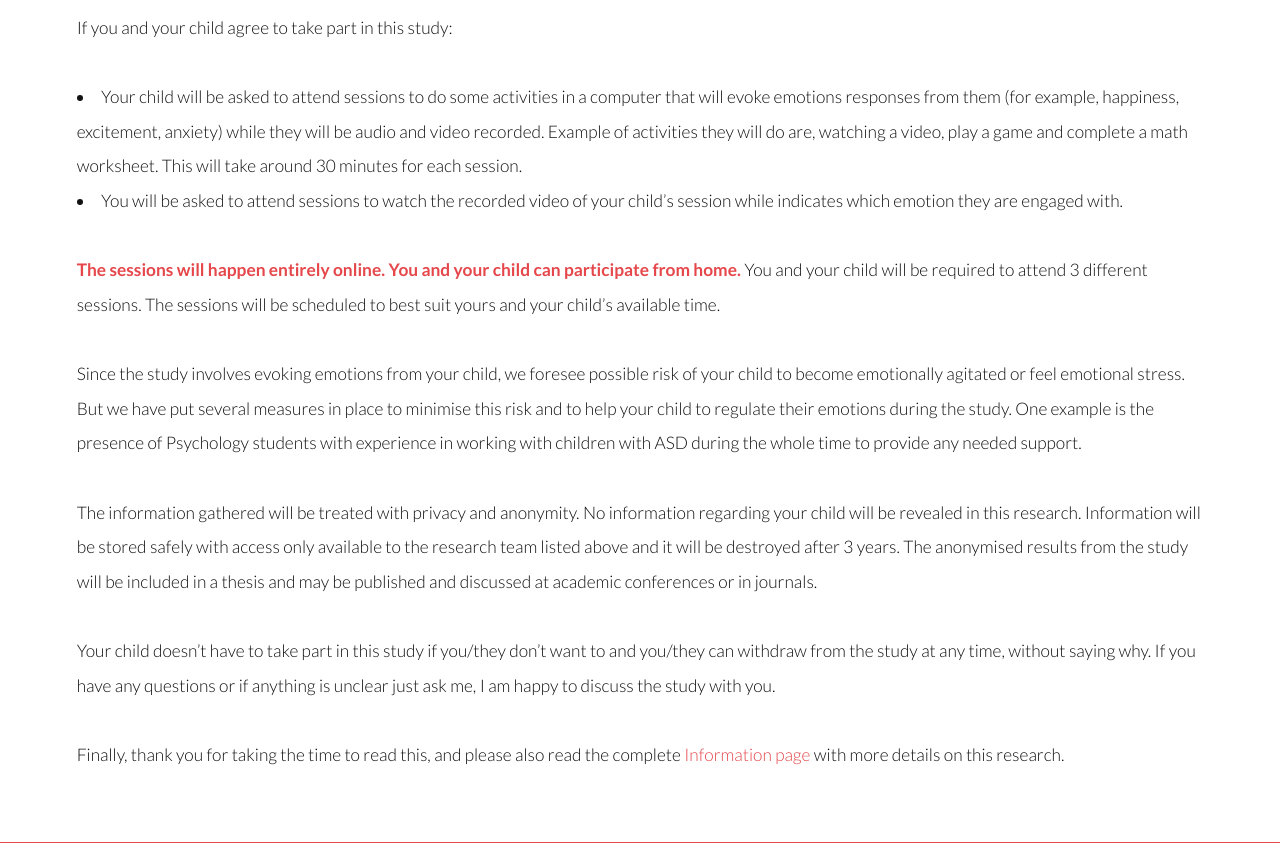
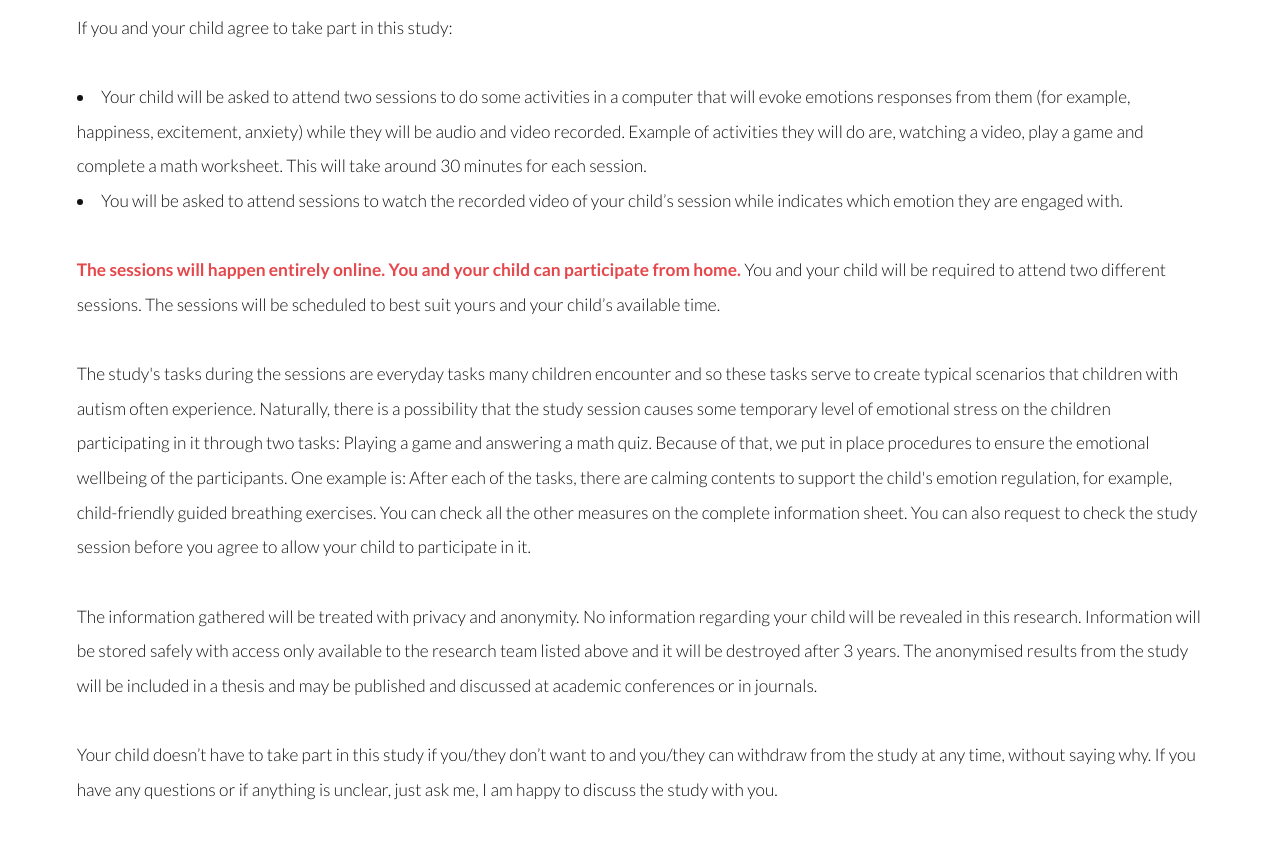
Before and after one commit to annanda/website_emotion_detection_for_children_with_asd, a Flask app: page /summary in a window 1280 px wide. Shown: the part 838-1681 px from the top of the page. Run offline with Flask 2, Linux system fonts and the light colour scheme.

Commit message:
More edits.

```diff
--- a/templates/information.html
+++ b/templates/information.html
@@ -20,7 +20,7 @@
                 project to help you deciding if you want to
                 allow your child to be part in this research.
             <ul>
-                <li>Find a summary of this information <a href="/about_project">here</a>.</li>
+                <li>Find a summary of this information <a href="/summary">here</a>.</li>
                 <li>Find all documents in pdf format <a href="/documents">here</a>.
                 </li>
             </ul>
--- a/templates/summary.html
+++ b/templates/summary.html
@@ -22,34 +22,37 @@
             <center><img src="../static/documents/flyer.png" width="700px"></center>
         </header>
         <p> If you and your child agree to take part in this study:
-            <li> Your child will be asked to attend sessions to do
-            some activities in a
-            computer that will evoke emotions responses from them (for example, happiness, excitement, anxiety) while
-            they will be
-            audio and video recorded. Example of activities they will do are, watching a video, play a game and
-            complete a math worksheet. This will take around 30 minutes for each session.</li>
-            <li>You will be asked to attend sessions to watch the
-            recorded video of your child’s session while indicates which emotion they are engaged with. </li>
+        <li> Your child will be asked to attend two sessions to do some activities in a computer that will evoke
+            emotions responses from them (for example, happiness, excitement, anxiety) while they will be audio and
+            video recorded. Example of activities they will do are, watching a video, play a game and complete a math
+            worksheet. This will take around 30 minutes for each session.
+        </li>
+        <li>You will be asked to attend sessions to watch the recorded video of your child’s session while indicates
+            which emotion they are engaged with.
+        </li>
         </p>
         <p>
             <strong>The sessions will happen entirely online. You and your child can participate from home. </strong>
-           You and your
-            child will be required to attend 3 different sessions. The sessions will be scheduled to best suit yours and
-            your child’s available time. </p>
+            You and your child will be required to attend two different sessions. The sessions will be scheduled to best
+            suit yours and your child’s available time. </p>
         <p>
-            Since the study involves evoking emotions from your child, we foresee possible risk of your child to become
-            emotionally agitated or feel emotional stress. But we have put several measures in place to minimise this
-            risk and to help your child to regulate their emotions during the study. One example is the presence of
-            Psychology students with experience in working with children with ASD during the whole time to provide any needed support.</p>
+            The study's tasks during the sessions are everyday tasks many children encounter and so these tasks serve to
+            create typical scenarios that children with autism often experience. Naturally, there is a possibility that
+            the study session causes some temporary level of emotional stress on the children participating in it
+            through two tasks: Playing a game and answering a math quiz. Because of that, we put in place procedures to
+            ensure the emotional wellbeing of the participants. One example is: After each of the tasks, there are
+            calming contents to support the child's emotion regulation, for example, child-friendly guided breathing
+            exercises. You can check all the other measures on the complete information sheet. You can also request to
+            check the study session before you agree to allow your child to participate in it. </p>
         <p>
             The information gathered will be treated with privacy and anonymity. No information regarding your child
             will be revealed in this research. Information will be stored safely with access only available to the
             research team listed above and it will be destroyed after 3 years. The anonymised results from the study
-            will be included in a thesis and may be published and discussed at academic conferences or in journals.</p>
+            will be included in a thesis and may be published and discussed at academic conferences or in journals. </p>
         <p>
             Your child doesn’t have to take part in this study if you/they don’t want to and you/they can withdraw from
-            the study at any time, without saying why. If you have any questions or if anything is unclear just ask me,
-            I am happy to discuss the study with you.</p>
+            the study at any time, without saying why. If you have any questions or if anything is unclear, just ask me,
+            I am happy to discuss the study with you. </p>
 
         <p>
             Finally, thank you for taking the time to read this, and please also read the complete <a
@@ -57,6 +60,7 @@
             more details on this research.
 
         </p>
+        <small>Last Updated: 5th August,2021.</small>
     </div>
 </section>
 
```
